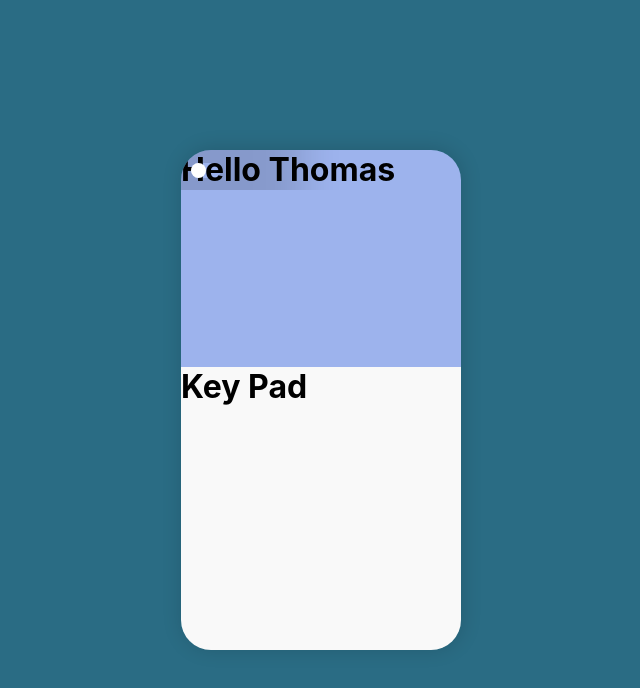
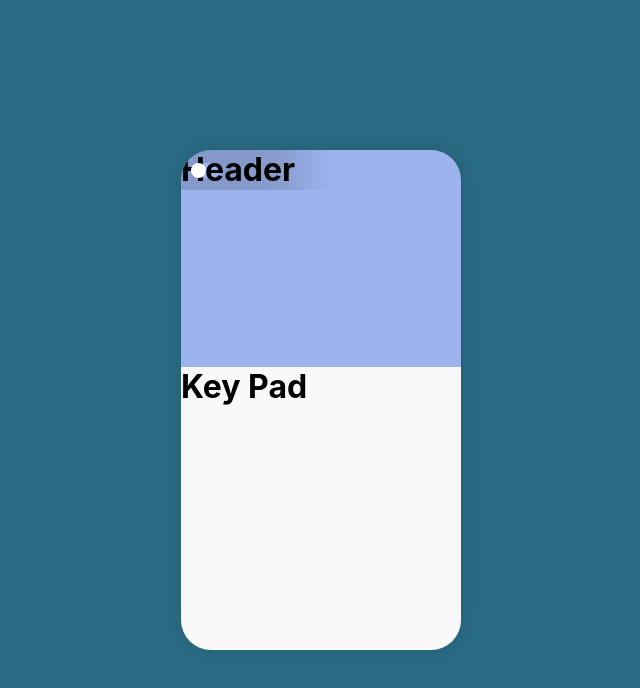
Before and after one commit to Thomas0977/calculator-app, a React (Create React App) app: page / in a window 1280 px wide. Shown: the top 688 px of the page, without its empty margins (319-959 px from the left). Built offline with nearby package versions, Linux system fonts and the light colour scheme.

Commit message:
again new chaneges

```diff
--- a/src/Components/Header/Header.js
+++ b/src/Components/Header/Header.js
@@ -7,7 +7,7 @@
 
   return (
     <div className='header'>
-        <h1>Hello Thomas</h1>
+        <h1>Header</h1>
     </div>
   )
 }
```
